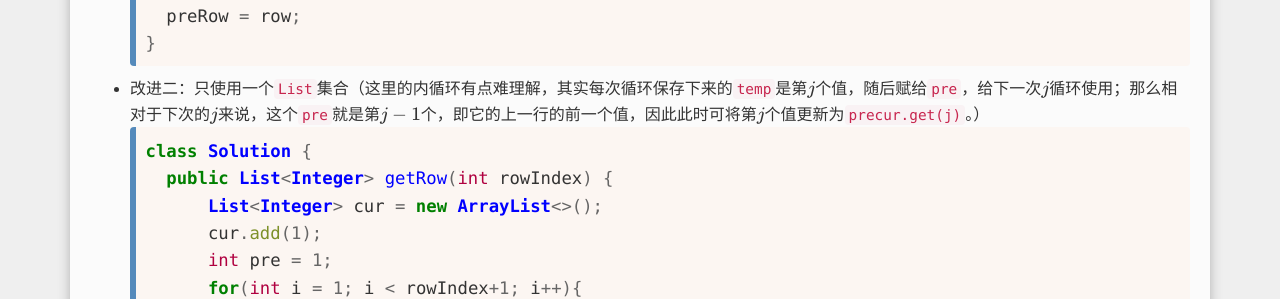
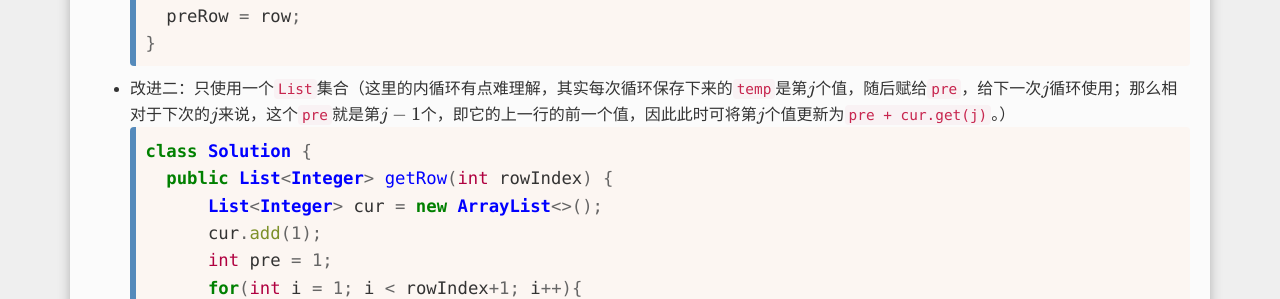
Before and after one commit to YurieSun/YurieSun.github.io, a Jekyll site: the page built from _posts/2019-11-09-leetcode-0119-pascals-triangle-ii.md, in a window 1280 px wide and 900 px high, scrolled down 1563 px. Shown: the part 153-452 px from the top of the window. Built offline with Jekyll 4.4.1, drawn with Linux system fonts in a browser that asks for light colours; formulas are drawn with MathJax 3.

Commit message:
revise typo

````diff
--- a/_posts/2019-11-09-leetcode-0119-pascals-triangle-ii.md
+++ b/_posts/2019-11-09-leetcode-0119-pascals-triangle-ii.md
@@ -62,7 +62,7 @@ for(int i = 1; i < rowIndex+1; i++){
     preRow = row;
 }
 ```
-* 改进二：只使用一个`List`集合（这里的内循环有点难理解，其实每次循环保存下来的`temp`是第$j$个值，随后赋给`pre`，给下一次$j$循环使用；那么相对于下次的$j$来说，这个`pre`就是第$j-1$个，即它的上一行的前一个值，因此此时可将第$j$个值更新为`precur.get(j)`。）
+* 改进二：只使用一个`List`集合（这里的内循环有点难理解，其实每次循环保存下来的`temp`是第$j$个值，随后赋给`pre`，给下一次$j$循环使用；那么相对于下次的$j$来说，这个`pre`就是第$j-1$个，即它的上一行的前一个值，因此此时可将第$j$个值更新为`pre + cur.get(j)`。）
 ```java
 class Solution {
     public List<Integer> getRow(int rowIndex) {
````
